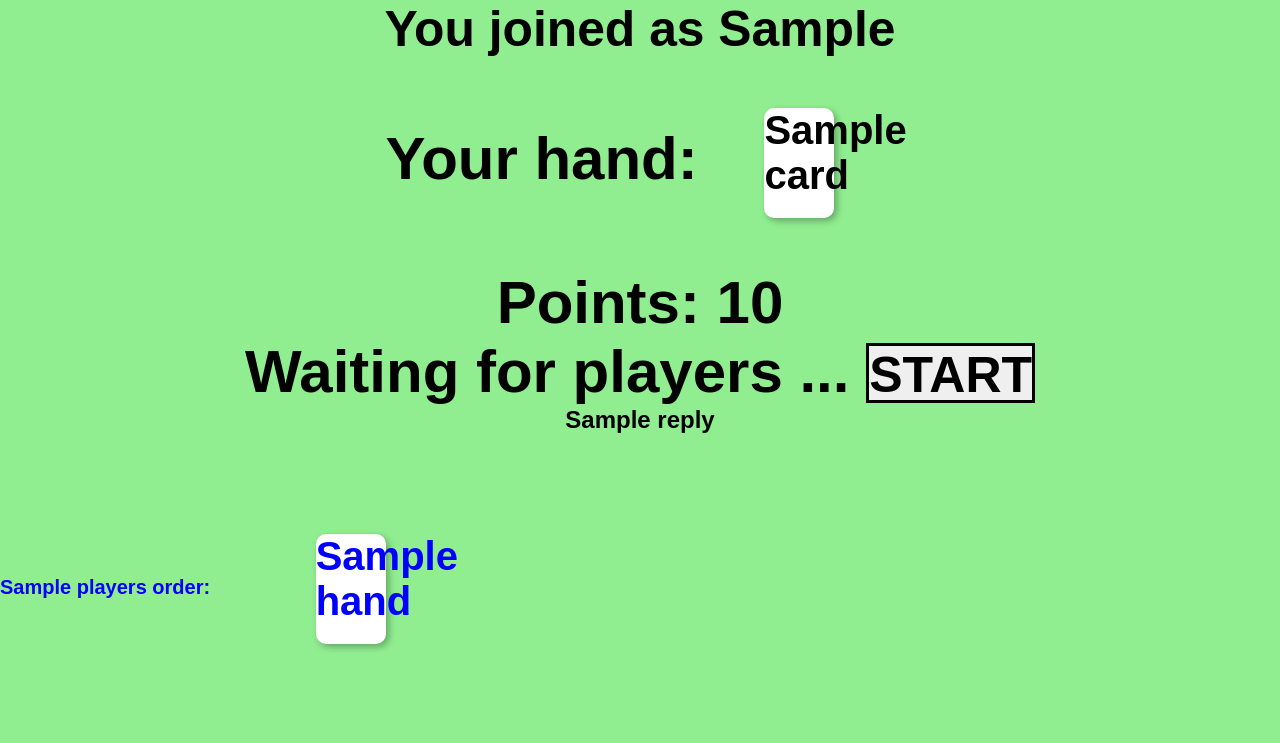
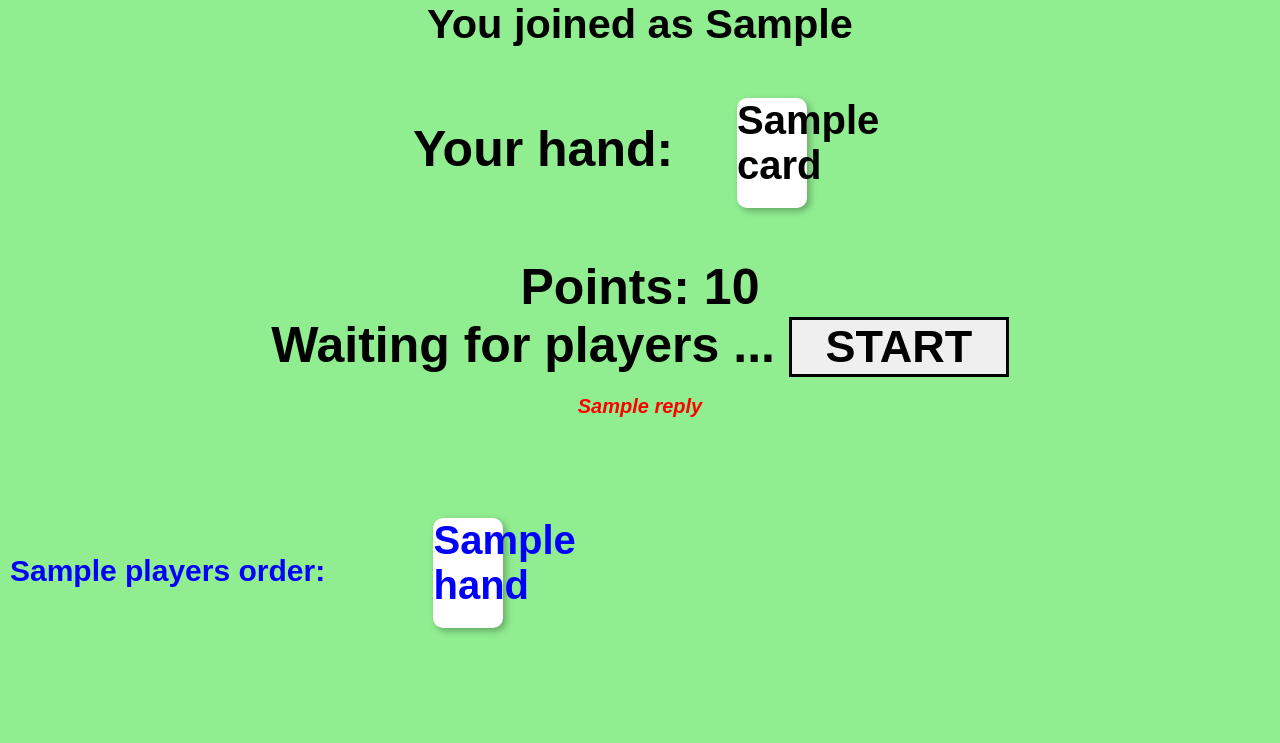
Before and after one commit to grantmeng/blackjack, a Flask app: template templates/lobby.html in a window 1280 px wide. Shown: the top 743 px of the page. Run offline with Flask 2, Linux system fonts and the light colour scheme; the template is opened without the code that fills it: most values are stand-ins (such as "Sample title", 1, 10 or a date in 2020); some libraries are stand-ins or nearby versions.

Commit message:
fix: fixed all minor issues

```diff
--- a/server.py
+++ b/server.py
@@ -29,10 +29,15 @@ socketio = SocketIO(app, logger=True)
 
 @app.route('/')
 def index():
-    #session['me'] = None # initialize curren user name, this is client session
-    if 'me' in session: # client already logged in
-        return redirect(url_for('join'))
-    session['me'] = ''
+    if 'me' in session and session['me']: # client already logged in
+        return render_template('lobby.html',
+            me=session['me'],
+            players=current_app.players,
+            players_order=current_app.players_order,
+            cur_order=current_app.cur_order,
+            start_game=current_app.start_game,
+            reply=current_app.reply)
+    session['me'] = None
     return render_template('join.html')
 
 @app.route('/join', methods=['POST', 'GET'])
@@ -51,6 +56,7 @@ def join():
         if ip != current_app.players[username].ip: # new user with duplicate name
             return render_template('join.html', err_msg='Player %s already exists, use another name.' % username)
         else: # same user logged in
+            session['me'] = username
             return render_template('lobby.html',
                 me=username,
                 players=current_app.players,
@@ -83,14 +89,13 @@ def start(data):
 @socketio.on('hit')
 def hit(data):
     player = current_app.players[session['me']]
-    current_app.reply = session['me'] + ' '
     if player.points() == float("-inf") or player.points() == float("inf") \
         or player.points() == 21: # busted or blackjack or 21 points, pass to next player
         if current_app.cur_order == len(current_app.players_order) - 1:
             socketio.emit('result', {'msg': 'done'})
             return
         current_app.cur_order += 1
-        current_app.reply += 'passed'
+        current_app.reply = session['me'] + ' passed'
     else: # get new card
         player.draw(current_app.deck)
         if player.points() == float("-inf") or player.points() == float("inf") \
@@ -99,7 +104,7 @@ def hit(data):
                 socketio.emit('result', {'msg': 'done'})
                 return
             current_app.cur_order += 1
-        current_app.reply += 'got new card'
+        current_app.reply = session['me'] + ' got new card'
     socketio.emit('continue', {'msg': 'done'})
 
 @socketio.on('stand')
--- a/static/css/main.css
+++ b/static/css/main.css
@@ -5,30 +5,38 @@ body {
 .header, #dynamic {
     position: relative;
     top: 20%;
-    font-size: 60px;
+    font-size: 50px;
     font-weight: bolder;
     font-family: Arial;
 }
 .input {
     width: 500px;
     height: 60px;
-    font-size: 50px;
+    font-size: 45px;
     font-weight: bolder;
     font-family: Arial;
     border: 3px solid;
 }
 .submit {
-    width: auto;
+    width: 220px;
     height: 60px;
-    font-size: 50px;
+    font-size: 45px;
     font-weight: bolder;
     font-family: Arial;
     border: 3px solid;
 }
 #others {
+    margin-left: 10px;
     top: 20%;
-    font-size: 20px;
+    font-size: 30px;
     color: blue;
     font-weight: bolder;
     font-family: Arial;
 }
+#reply {
+    font-size: 20px;
+    color: red;
+    font-weight: bolder;
+    font-family: Arial;
+    font-style: italic;
+}
--- a/templates/lobby.html
+++ b/templates/lobby.html
@@ -31,14 +31,14 @@
                <input id="start" class="submit" type="button" value="START" />
             {% else %}
                {% if me == players_order[cur_order] %}
-                  Your turn: <input id="hit" class="submit" type="button" value="HIT" />
-                           <input id="stand" class="submit" type="button" value="STAND" />
+                  Your turn: <input id="hit" class="submit" type="button" value="HIT" />&nbsp;&nbsp;&nbsp;
+                             <input id="stand" class="submit" type="button" value="STAND" />
                {% else %}
                   Waiting for {{players_order[cur_order]}} ...
                {% endif %}
             {% endif %}
-            <p><font size=5>{{reply}}</font></p>
-         </div>
+         </div><br>
+         <div id='reply'>{{reply}}</div>
       </center>
       <div id='others'>
          {% for name in players_order %}
--- a/templates/result.html
+++ b/templates/result.html
@@ -28,9 +28,7 @@
          <div id='dynamic'>
             Game finished. The winner(s) are: {{winners}}
          </div>
-         <p></p>
-         <p><input id="restart" class="submit" type="button" value="RESTART" /></p>
-         <p><input id="reset" class="submit" type="button" value="RESET" /></p>
+         <br><input id="restart" class="submit" type="button" value="RESTART" />
       </center>
       <div id='others'>
          {% for name in players_order %}
@@ -45,5 +43,6 @@
             <br>
          {% endfor %}
       </div>
+      <center><input id="reset" class="submit" type="button" value="RESET" /></center>
    </body>
 </html>
```
